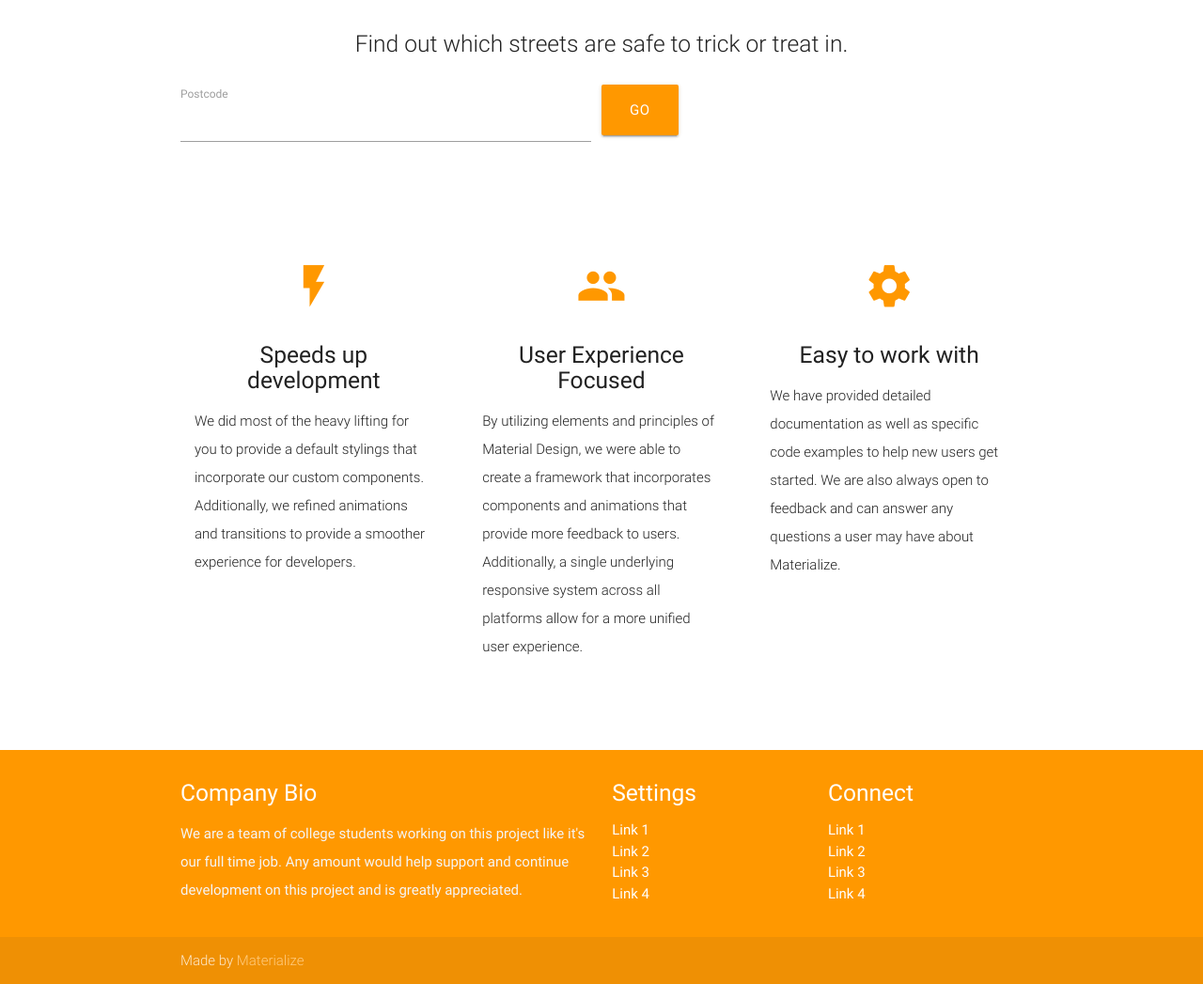
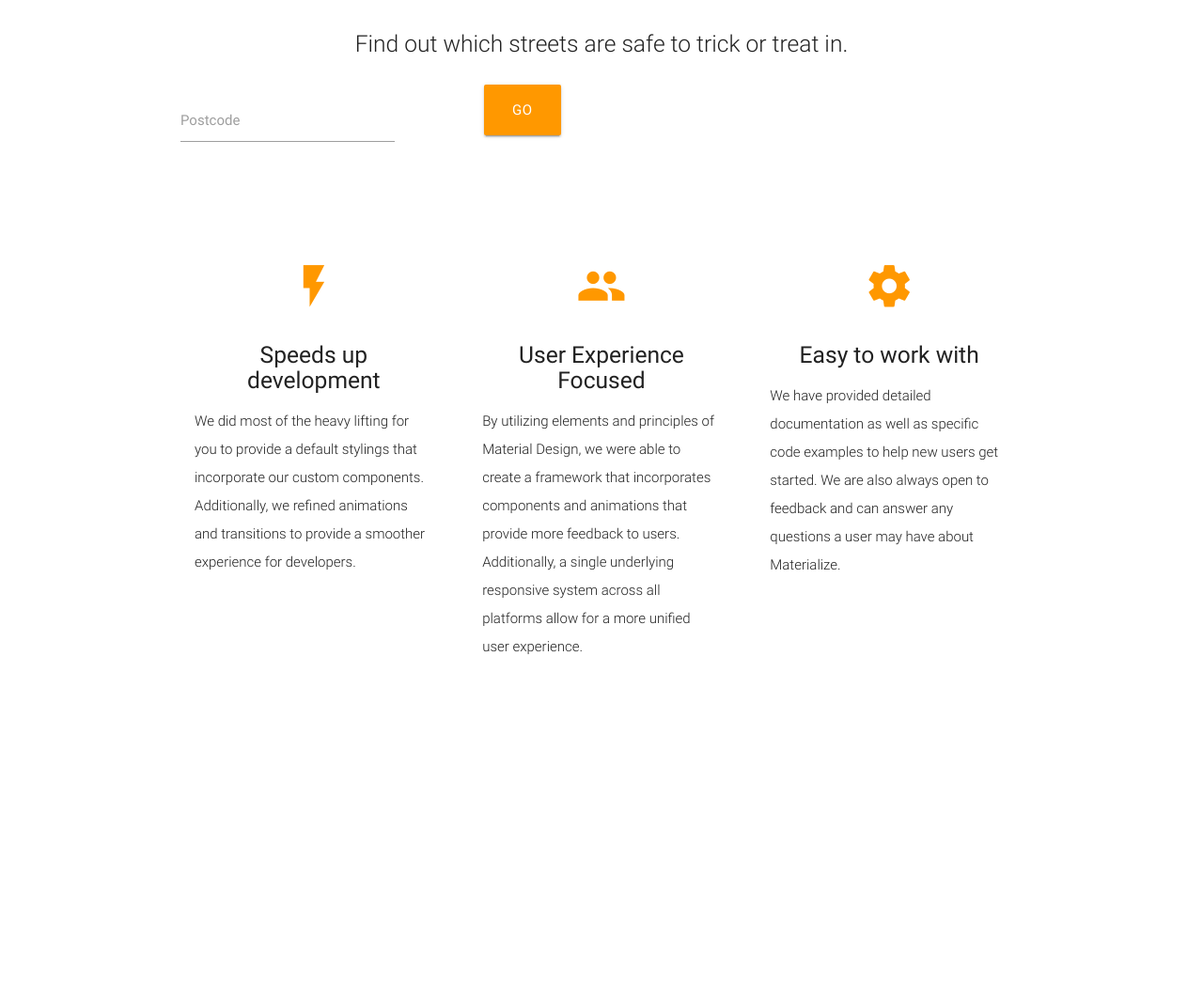
Before and after one commit to nikhil1231/halloween, a plain HTML site: page index.html in a window 1280 px wide. Shown: the part 165-1212 px from the top of the page at 94% size. After the commit the page ends 963 px from the top, so only its background shows below. Drawn offline with nearby package versions, Linux system fonts and the light colour scheme; no server answers.

Commit message:
postcode button

```diff
--- a/css/style.css
+++ b/css/style.css
@@ -25,6 +25,11 @@
 
 
 .input-container{
+  width: 500px;
+}
+
+.map{
+  width: 100%;
 
 }
 
--- a/index.html
+++ b/index.html
@@ -18,13 +18,13 @@
       <div class="row center">
         <h5 class="header col s12 light">Find out which streets are safe to trick or treat in.</h5>
       </div>
-      <div class="row">
+      <div class="row center">
         <div class='input-container'>
           <div class="input-field col s6">
-            <input placeholder="" id="postcode" type="text" class="validate">
-            <label for="postcode">Postcode</label>
+            <input id="postcode-input" type="text" class="validate">
+            <label for="postcode-input">Postcode</label>
           </div>
-          <a href="#" id="download-button" class="btn-large waves-effect waves-light orange">Go</a>
+          <a id="download-button" class="btn-large waves-effect waves-light orange">Go</a>
         </div>
       </div>
       <br><br>
@@ -32,6 +32,9 @@
     </div>
   </div>
 
+  <div class="container">
+    <div id="map"></div>
+  </div>
 
   <div class="container">
     <div class="section">
@@ -70,42 +73,6 @@
     <br><br>
   </div>
 
-  <footer class="page-footer orange">
-    <div class="container">
-      <div class="row">
-        <div class="col l6 s12">
-          <h5 class="white-text">Company Bio</h5>
-          <p class="grey-text text-lighten-4">We are a team of college students working on this project like it's our full time job. Any amount would help support and continue development on this project and is greatly appreciated.</p>
-
-
-        </div>
-        <div class="col l3 s12">
-          <h5 class="white-text">Settings</h5>
-          <ul>
-            <li><a class="white-text" href="#!">Link 1</a></li>
-            <li><a class="white-text" href="#!">Link 2</a></li>
-            <li><a class="white-text" href="#!">Link 3</a></li>
-            <li><a class="white-text" href="#!">Link 4</a></li>
-          </ul>
-        </div>
-        <div class="col l3 s12">
-          <h5 class="white-text">Connect</h5>
-          <ul>
-            <li><a class="white-text" href="#!">Link 1</a></li>
-            <li><a class="white-text" href="#!">Link 2</a></li>
-            <li><a class="white-text" href="#!">Link 3</a></li>
-            <li><a class="white-text" href="#!">Link 4</a></li>
-          </ul>
-        </div>
-      </div>
-    </div>
-    <div class="footer-copyright">
-      <div class="container">
-      Made by <a class="orange-text text-lighten-3" href="http://materializecss.com">Materialize</a>
-      </div>
-    </div>
-  </footer>
-
 
   <!--  Scripts-->
   <script src="https://code.jquery.com/jquery-2.1.1.min.js"></script>
--- a/js/init.js
+++ b/js/init.js
@@ -1,5 +1,9 @@
 $(document).ready(function(){
 	var postcode = "se21 8ae";
+
+	$('#postcode-input').click(function(){
+
+	})
 
 	$.ajax("http://api.postcodes.io/postcodes/" + postcode.replace(/\s/g,''),{
 		success: function(data){
@@ -10,3 +14,9 @@ $(document).ready(function(){
 		}
 	})
 })
+
+function valid_postcode(postcode) {
+    postcode = postcode.replace(/\s/g, "");
+    var regex = /^([Gg][Ii][Rr] 0[Aa]{2})|((([A-Za-z][0-9]{1,2})|(([A-Za-z][A-Ha-hJ-Yj-y][0-9]{1,2})|(([A-Za-z][0-9][A-Za-z])|([A-Za-z][A-Ha-hJ-Yj-y][0-9]?[A-Za-z]))))\s?[0-9][A-Za-z]{2})$/i;
+    return regex.test(postcode);
+}
```
